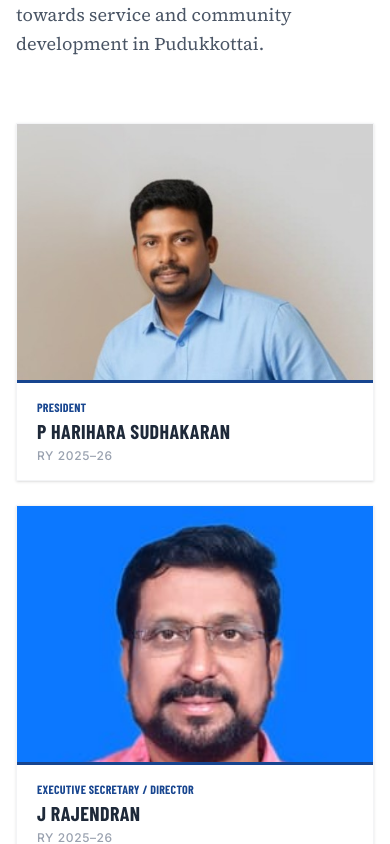
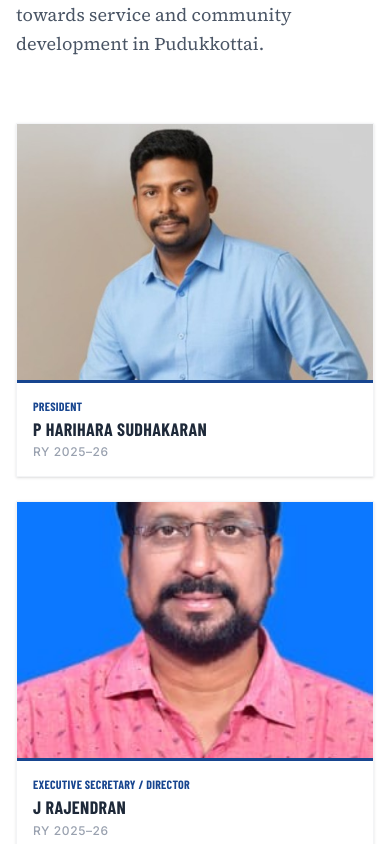
Before and after one commit to pravesa/rc-pudukkottai-metro-website, a Next.js app: page / in a window 390 px wide. Shown: the part 6180-7024 px from the top of the page. Built offline with nearby package versions, Linux system fonts and the light colour scheme; a web font is replaced by a local one.

Commit message:
style: update LeaderCard layout for improved responsiveness and adjust spacing in info strip

```diff
--- a/components/Leadership.tsx
+++ b/components/Leadership.tsx
@@ -49,18 +49,19 @@ function LeaderCard({ leader }: { leader: (typeof leaders)[number] }) {
             src={leader.photo}
             alt={leader.name}
             fill
-            className='object-cover object-top transition-transform duration-500 group-hover:scale-105'
+            sizes='(max-width: 640px) 100vw, (max-width: 1024px) 50vw, 25vw'
+            className='object-cover object-center transition-transform duration-500 group-hover:scale-105'
             onError={() => setImgError(true)}
           />
         )}
       </div>
 
       {/* Info strip */}
-      <div className='px-5 py-4 border-t-[3px] border-[#17458f] flex flex-col gap-1'>
-        <span className='font-display text-xs text-[#17458f] tracking-widest uppercase font-bold'>
+      <div className='px-4 py-4 border-t-[3px] border-[#17458f] flex flex-col gap-1'>
+        <span className='font-display text-xs text-[#17458f] tracking-widest uppercase font-bold leading-tight'>
           {leader.role}
         </span>
-        <p className='font-display text-xl font-bold text-gray-800 uppercase tracking-wide leading-tight'>
+        <p className='font-display text-lg font-bold text-gray-800 uppercase tracking-wide leading-tight'>
           {leader.name}
         </p>
         <p className='text-gray-400 text-xs uppercase tracking-wider font-medium'>
@@ -91,13 +92,11 @@ export default function Leadership() {
           </p>
         </div>
 
-        {/* Cards — constrained width so 3 cards don't stretch across full 7xl container */}
-        <div className='max-w-4xl mb-16'>
-          <div className='grid grid-cols-1 sm:grid-cols-3 gap-6'>
-            {leaders.map((leader) => (
-              <LeaderCard key={leader.role} leader={leader} />
-            ))}
-          </div>
+        {/* 4 cols on lg+, 2 cols on sm/md, 1 col on mobile */}
+        <div className='grid grid-cols-1 sm:grid-cols-2 lg:grid-cols-4 gap-6 mb-16'>
+          {leaders.map((leader) => (
+            <LeaderCard key={leader.role} leader={leader} />
+          ))}
         </div>
 
         {/* Rotary Year Banner */}
```
